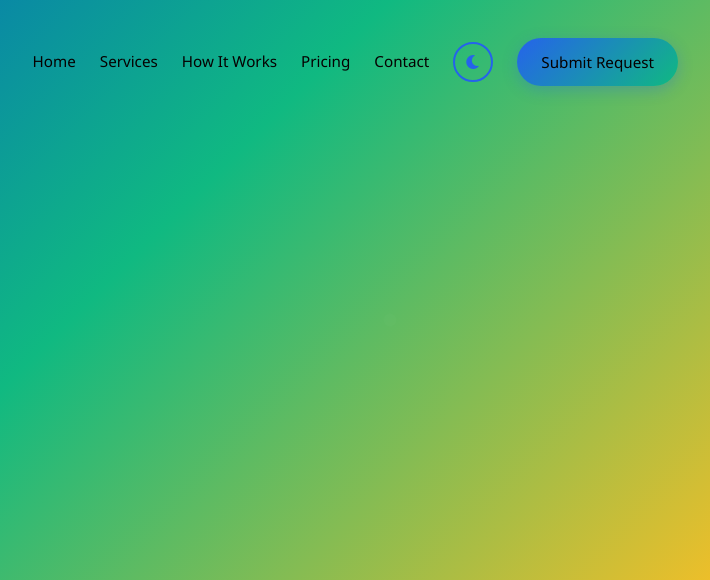
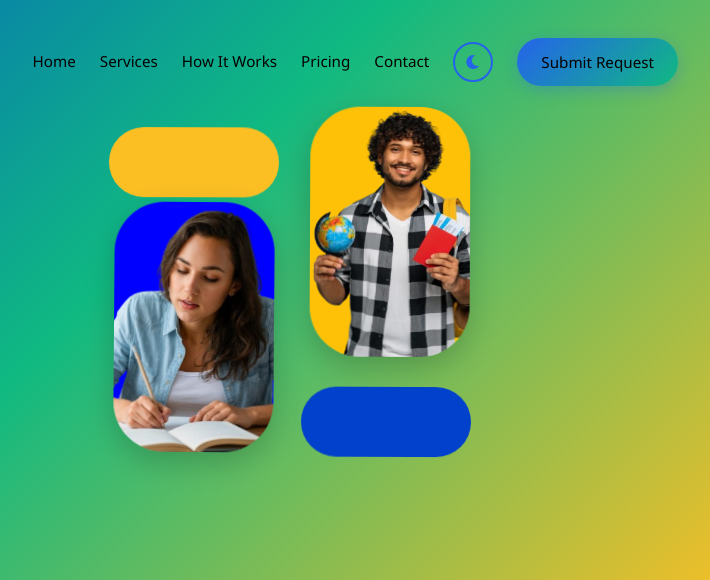
Before and after one commit to arshitpal/StudySprint, a plain HTML site: page index.html in a window 1280 px wide. Shown: the top 580 px of the page, 570-1280 px from the left. Drawn offline with Linux system fonts and the light colour scheme.

Commit message:
Restore hero design section in index.html
Uncommented the hero design section in index.html.

```diff
--- a/index.html
+++ b/index.html
@@ -82,7 +82,7 @@
                 </div>
             </div>
 
-         <!--   <div class="hero-design">
+           <div class="hero-design">
                 <div class="hero-shape yellow-oval-top"></div>
                 <div class="hero-shape blue-tall-left"></div>
                 <div class="hero-image-left">
@@ -94,7 +94,7 @@
                 </div>
                 <div class="hero-shape blue-oval-bottom"></div>
             </div>
-        </div> -->
+        </div>
     </section>
 
     <!-- Services Section -->
```
